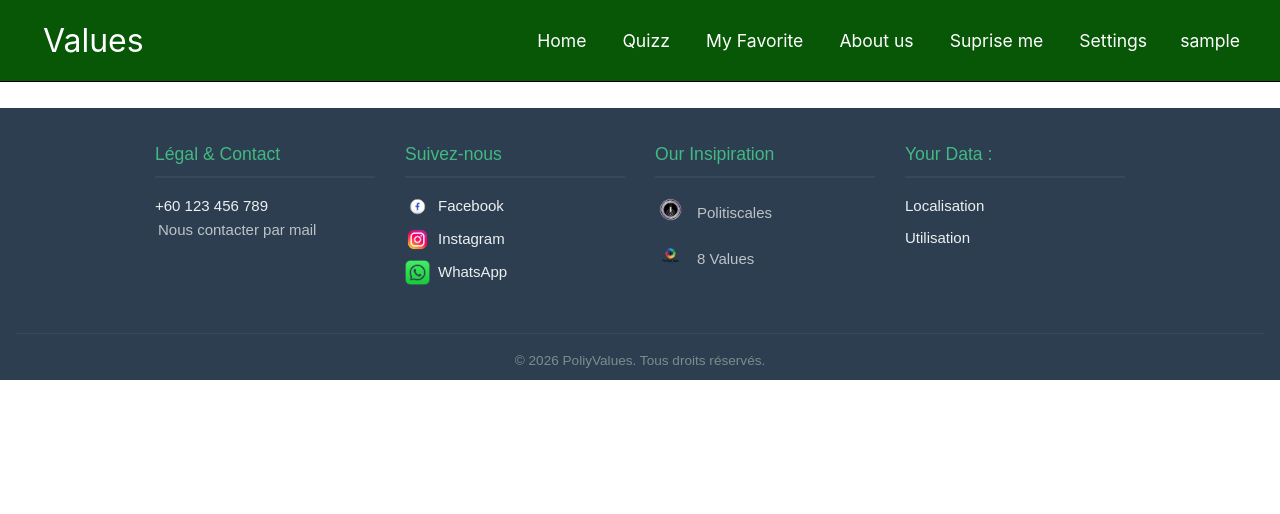
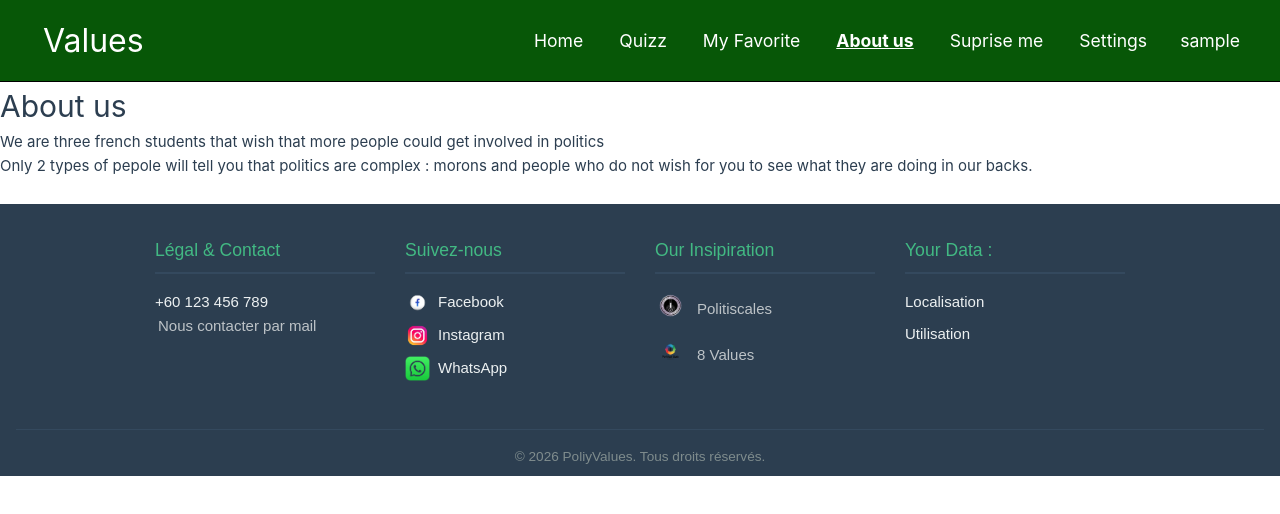
Before and after one commit to Datruc21/PoliyValues, a Vue app in the folder PoliyValues/: page /about in a window 1280 px wide. Shown: the top 514 px of the page. Built offline with nearby package versions, Linux system fonts and the light colour scheme; sample sign-in values are in the browser's storage.

Commit message:
All problems solved in quizz and minor stuff

```diff
--- a/PoliyValues/src/Router/index.js
+++ b/PoliyValues/src/Router/index.js
@@ -6,8 +6,9 @@ import Home from "../components/Home.vue";
 import Auth from "../components/Auth.vue";
 import Quizz from "../components/Quizz.vue";
 import Admin from "../components/Admin.vue";
-
-
+import About from "../components/About.vue";
+import Favorite from "../components/Favorite.vue";
+import Surprise from "../components/Surprise.vue";
 
 const routes = [
   {
@@ -19,34 +20,37 @@ const routes = [
     path: "/auth",
     component: Auth,
   },
-  // {                        Deactivated until the component exist
-  //   path: "/about",
-  // },
-  // {
-  //   path: "/suprise",
-  //   meta: { requiresAuth: true },
-  // },
-  // {
-  //   path: "/favorite",
-  //   meta: { requiresAuth: true },
-  // },
+  {
+    path: "/about",
+    component: About,
+    meta: { requiresAuth: true },
+  },
+  {
+    path: "/surprise",
+    component: Surprise,
+    meta: { requiresAuth: true },
+  },
+  {
+    path: "/favorite",
+    component: Favorite,
+    meta: { requiresAuth: true },
+  },
   {
     path: "/",
     redirect: () => {
       const token = localStorage.getItem("poliyvalues_token");
-      return token ? { path: "/Home" } : { path: "/auth" };
+      return token ? { path: "/home" } : { path: "/auth" };
     },
   },
-  { path: "/Home", component: Home, meta: { requiresAuth: true } },
-  { path: "/Quizz", component: Quizz, meta: { requiresAuth: true } },
-  { path: "/Admin", component: Admin, meta: { requiresAuth: true }},
+  { path: "/home", component: Home, meta: { requiresAuth: true } },
+  { path: "/quizz", component: Quizz, meta: { requiresAuth: true } },
+  { path: "/admin", component: Admin, meta: { requiresAuth: true } },
 ];
 
 export const router = createRouter({
   history: createWebHistory(),
   routes,
 });
-
 
 router.beforeEach((to) => {
   const token = localStorage.getItem("poliyvalues_token");
--- /dev/null
+++ b/PoliyValues/src/components/About.vue
@@ -0,0 +1,11 @@
+<template>
+  <div>
+    <h1>About us</h1>
+    <p>We are three french students that wish that more people could get involved in politics</p>
+    <p>
+      Only 2 types of pepole will tell you that politics are complex : morons and people who do not
+      wish for you to see what they are doing in our backs.
+    </p>
+  </div>
+</template>
+<script></script>
--- a/PoliyValues/src/components/Auth.vue
+++ b/PoliyValues/src/components/Auth.vue
@@ -11,34 +11,15 @@ To Do : -add potentially google account
     <h1 v-if="accountCreated">Welcome to PoliyValues, sign in to proceed</h1>
     <h1 v-else>Welcome to PoliyValues, sign up to proceed</h1>
     <form v-on:submit.prevent="handleAuthSubmit">
-      <input
-        v-if="!accountCreated"
-        v-model="name"
-        placeholder="Please enter your name"
-        required
-      />
-      <input
-        v-model="email"
-        type="text"
-        placeholder="Please enter your email address"
-        required
-      />
-      <input
-        v-model="password"
-        type="password"
-        placeholder="Please enter your password"
-        required
-      />
+      <input v-if="!accountCreated" v-model="name" placeholder="Please enter your name" required />
+      <input v-model="email" type="text" placeholder="Please enter your email address" required />
+      <input v-model="password" type="password" placeholder="Please enter your password" required />
       <button type="submit">
         {{ accountCreated ? "Sign In" : "Sign Up" }}
       </button>
     </form>
-    <a v-if="accountCreated" @click="accountCreated = false"
-      >No account ? Sign up here</a
-    >
-    <a v-else @click="accountCreated = true"
-      >Already have an account ? Sign in here</a
-    >
+    <a v-if="accountCreated" @click="accountCreated = false">No account ? Sign up here</a>
+    <a v-else @click="accountCreated = true">Already have an account ? Sign in here</a>
     <span v-if="message" v-text="message"></span>
   </div>
 </template>
@@ -52,7 +33,7 @@ export default {
       name: "",
       message: "",
       //The boolean for toggling between sign in and sign up
-      accountCreated: true
+      accountCreated: true,
     };
   },
   methods: {
@@ -62,7 +43,7 @@ export default {
         const answer = await fetch(`${this.$apiUrl}/auth/login`, {
           method: "POST",
           headers: { "Content-Type": "application/json" },
-          body: JSON.stringify({ email: this.email, password: this.password })
+          body: JSON.stringify({ email: this.email, password: this.password }),
         });
 
         const data = await answer.json();
@@ -72,6 +53,7 @@ export default {
           this.message = "Welcome back";
           localStorage.setItem("poliyvalues_token", data.token);
           localStorage.setItem("is_admin", data.data.user.Admin); //This is only for UI purposes, changing its value wont affected backend
+          localStorage.setItem("user_name", data.data.user.name);
           setTimeout(() => {
             this.$router.push("/Home");
           }, 2000);
@@ -94,8 +76,8 @@ export default {
           body: JSON.stringify({
             email: this.email,
             password: this.password,
-            name: this.name
-          })
+            name: this.name,
+          }),
         });
 
         const data = await answer.json();
@@ -107,6 +89,7 @@ export default {
           this.message = "Successful account creation, welcome to Poliyvalues";
           localStorage.setItem("poliyvalues_token", data.token);
           localStorage.setItem("is_admin", data.data.user.Admin);
+          localStorage.setItem("user_name", data.data.user.name);
           setTimeout(() => {
             window.location.href = "/";
           }, 2000);
@@ -127,7 +110,7 @@ export default {
       } else {
         this.handleRegister();
       }
-    }
-  }
+    },
+  },
 };
 </script>
--- /dev/null
+++ b/PoliyValues/src/components/Favorite.vue
@@ -0,0 +1,7 @@
+<template>
+  <div></div>
+</template>
+
+<script>
+export default {};
+</script>
--- a/PoliyValues/src/components/Navbar.vue
+++ b/PoliyValues/src/components/Navbar.vue
@@ -4,8 +4,8 @@
       <router-link to="/Home" class="logo-link">Values</router-link>
     </h1>
     <nav class="nav-bar">
-      <router-link to="/Home">Home</router-link>
-      <router-link to="/Quizz">Quizz</router-link>
+      <router-link to="/home">Home</router-link>
+      <router-link to="/quizz">Quizz</router-link>
       <router-link to="/favorite">My Favorite</router-link>
       <router-link to="/about">About us</router-link>
 
@@ -21,7 +21,7 @@
 export default {
   data() {
     return {
-      accountName: "Mon compte",
+      accountName: "My account",
     };
   },
   mounted() {
--- /dev/null
+++ b/PoliyValues/src/components/Surprise.vue
@@ -0,0 +1,7 @@
+<template>
+  <div></div>
+</template>
+
+<script>
+export default {};
+</script>
```
Also changed, not shown: PoliyValues/src/components/Quizz.vue (+116 -99 lines), 1 other file (tests, documents, lock files or other folders).
